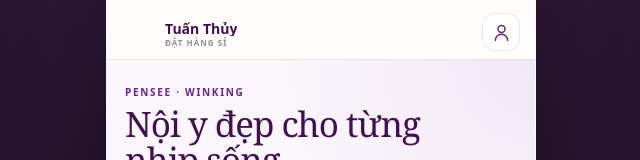
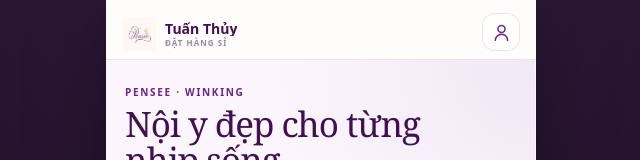
Before and after one commit to minhmannguyengdp-sketch/japan-underwear, a Next.js app: page / in a window 1280 px wide. Shown: the top 160 px of the page, without its empty margins (319-959 px from the left). Built offline with nearby package versions, Linux system fonts and the light colour scheme; no server answers; the database is empty.

Commit message:
fix(ui): use the real Pensee mark in app chrome

```diff
--- a/components/app-shell/app-shell-boundary.tsx
+++ b/components/app-shell/app-shell-boundary.tsx
@@ -118,7 +118,7 @@ export function AppShellBoundary({ children }: { children: ReactNode }) {
         <header className="public-app-header">
           <Link href="/" className="public-brand" aria-label="Về trang chủ Tuấn Thủy">
             <span className="public-brand-logo">
-              <img src="/brand/pensee-logo-transparent.svg" alt="" />
+              <img src="/brand/pensee-logo.png" alt="" />
             </span>
             <span className="public-brand-copy">
               <strong>{routeTitle.title}</strong>
```
